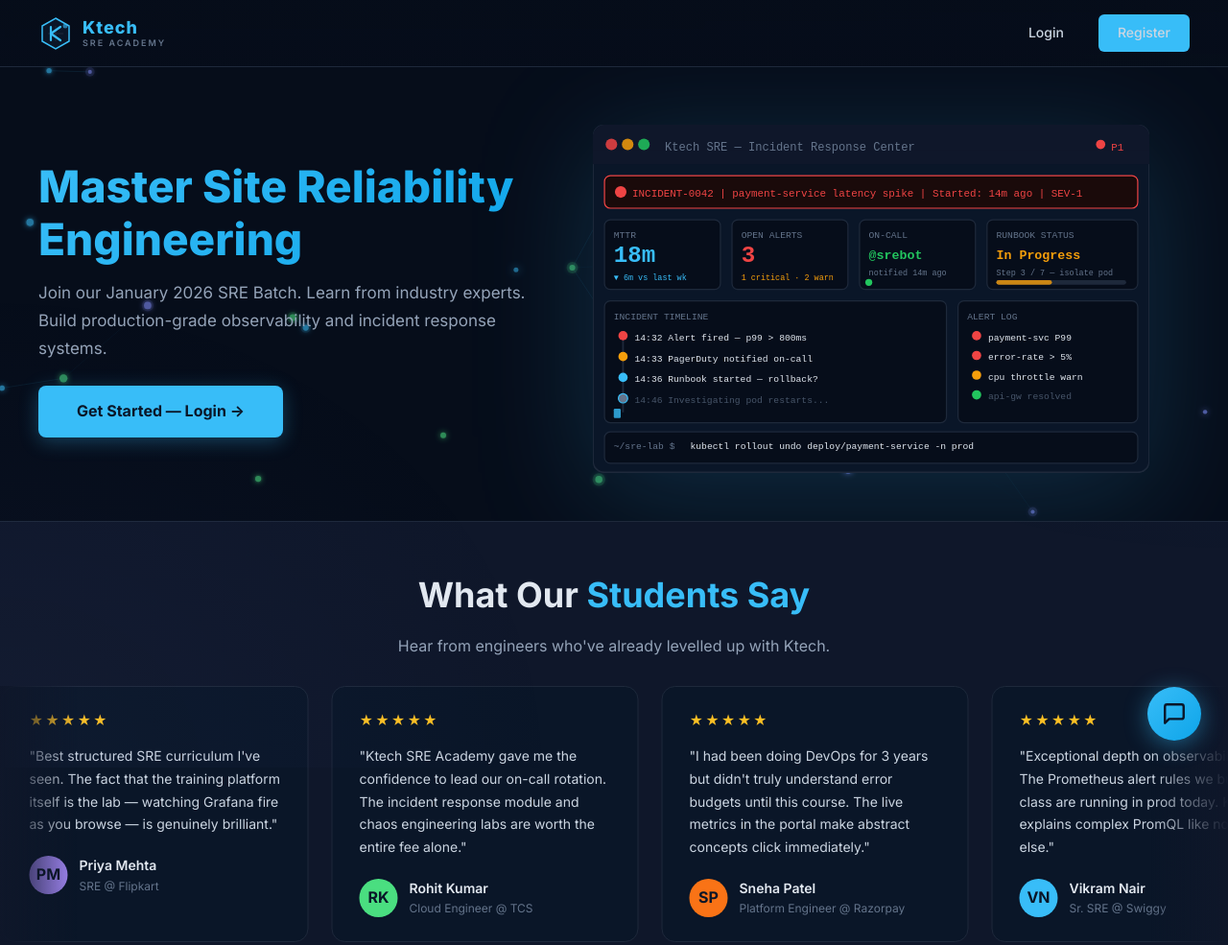
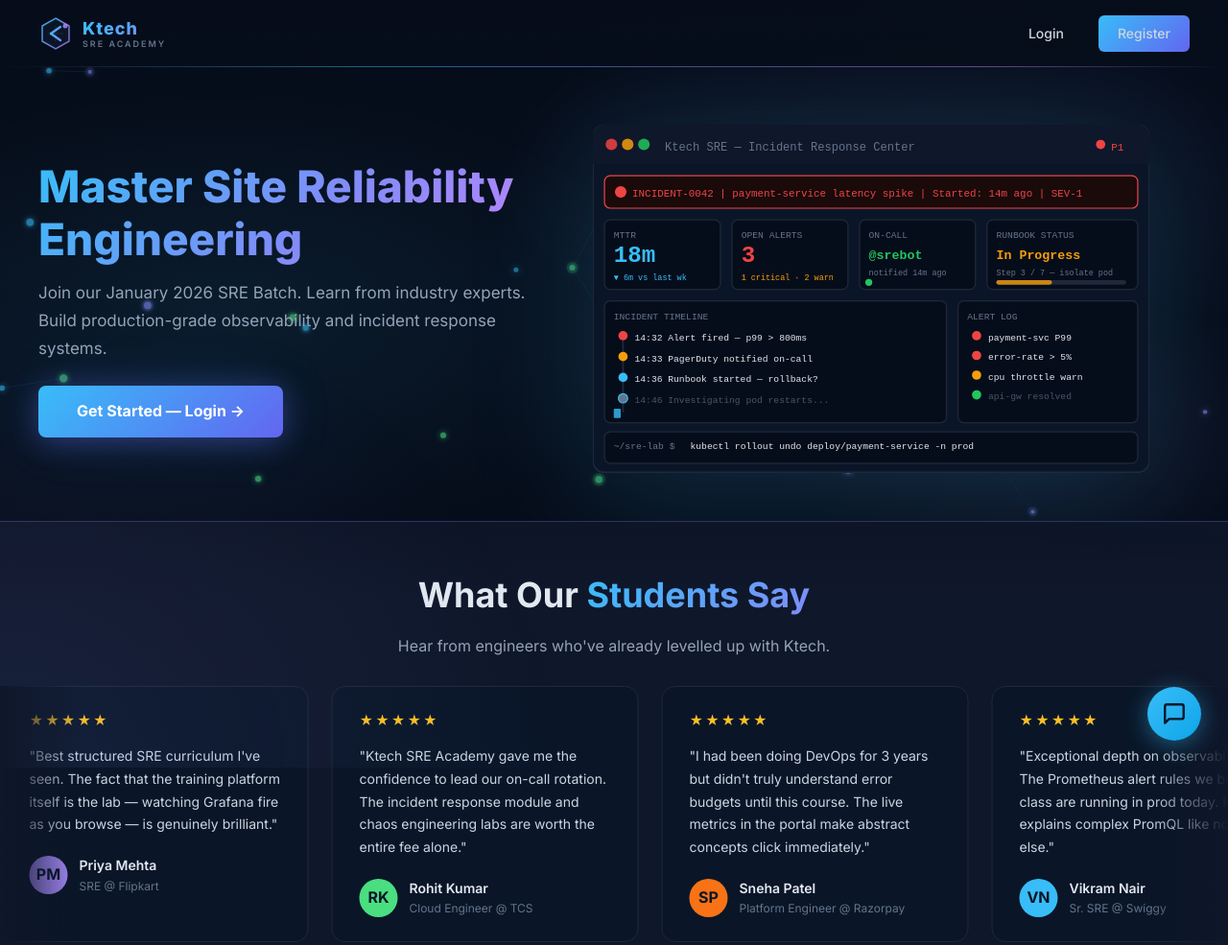
Before and after one commit to chennaiahjogi88/sre-academy, a plain HTML site: page app/frontend/public/index.html in a window 1280 px wide. Shown: the top 985 px of the page at 96% size. Drawn offline with nearby package versions, Linux system fonts and the light colour scheme.

Commit message:
update app of apps with main

```diff
--- a/app/frontend/public/index.html
+++ b/app/frontend/public/index.html
@@ -42,7 +42,7 @@
             position: fixed;
             top: 0; right: 0;
             width: 900px; height: 700px;
-            background: radial-gradient(ellipse at top right, rgba(56,189,248,0.05) 0%, transparent 60%);
+            background: radial-gradient(ellipse at top right, rgba(56,189,248,0.10) 0%, transparent 60%);
             pointer-events: none;
             z-index: 0;
         }
@@ -51,7 +51,7 @@
             position: fixed;
             bottom: 0; left: 0;
             width: 700px; height: 600px;
-            background: radial-gradient(ellipse at bottom left, rgba(129,140,248,0.04) 0%, transparent 60%);
+            background: radial-gradient(ellipse at bottom left, rgba(129,140,248,0.09) 0%, transparent 60%);
             pointer-events: none;
             z-index: 0;
         }
@@ -62,13 +62,22 @@
             top: 0;
             z-index: 100;
             background: linear-gradient(180deg, rgba(6, 13, 26, 0.98) 0%, rgba(6, 13, 26, 0.95) 100%);
-            border-bottom: 1px solid #1e293b;
+            border-bottom: none;
             backdrop-filter: blur(10px);
             padding: 0 40px;
             height: 70px;
             display: flex;
             align-items: center;
             justify-content: space-between;
+        }
+
+        nav::after {
+            content: '';
+            position: absolute;
+            bottom: 0; left: 0; right: 0;
+            height: 1px;
+            background: linear-gradient(90deg, transparent 0%, #38bdf8 30%, #818cf8 60%, #c084fc 80%, transparent 100%);
+            opacity: 0.5;
         }
 
         .nav-brand {
@@ -97,7 +106,10 @@
         .nav-logo-text .brand-main {
             font-size: 18px;
             font-weight: 800;
-            color: #38bdf8;
+            background: linear-gradient(135deg, #38bdf8, #818cf8);
+            -webkit-background-clip: text;
+            -webkit-text-fill-color: transparent;
+            background-clip: text;
             letter-spacing: 1px;
         }
 
@@ -132,8 +144,8 @@
         }
 
         .btn-primary {
-            background: #38bdf8;
-            color: #0a1628;
+            background: linear-gradient(135deg, #38bdf8, #6366f1);
+            color: #fff;
             font-weight: 700;
             padding: 8px 20px !important;
             border-radius: 6px;
@@ -141,15 +153,19 @@
         }
 
         .btn-primary:hover {
-            background: #0ea5e9;
-            box-shadow: 0 0 20px rgba(56, 189, 248, 0.3);
+            background: linear-gradient(135deg, #0ea5e9, #4f46e5);
+            box-shadow: 0 0 24px rgba(99, 102, 241, 0.4);
         }
 
         /* Hero Section */
         .hero {
             padding: 60px 40px 50px;
             text-align: center;
-            background: #060d1a;
+            background:
+                radial-gradient(ellipse 55% 70% at 18% 55%, rgba(56,189,248,0.09) 0%, transparent 70%),
+                radial-gradient(ellipse 50% 60% at 75% 25%, rgba(129,140,248,0.08) 0%, transparent 70%),
+                radial-gradient(ellipse 40% 50% at 85% 80%, rgba(192,132,252,0.05) 0%, transparent 60%),
+                #060d1a;
             position: relative;
             overflow: hidden;
         }
@@ -172,7 +188,7 @@
             font-size: 46px;
             font-weight: 800;
             margin-bottom: 14px;
-            background: linear-gradient(135deg, #38bdf8, #0ea5e9);
+            background: linear-gradient(135deg, #38bdf8 0%, #818cf8 55%, #c084fc 100%);
             -webkit-background-clip: text;
             -webkit-text-fill-color: transparent;
             background-clip: text;
@@ -189,20 +205,20 @@
         .btn-cta {
             display: inline-block;
             padding: 14px 40px;
-            background: #38bdf8;
-            color: #0a1628;
+            background: linear-gradient(135deg, #38bdf8, #6366f1);
+            color: #fff;
             text-decoration: none;
             border-radius: 8px;
             font-weight: 700;
             font-size: 16px;
             transition: all 0.3s;
-            box-shadow: 0 4px 20px rgba(56, 189, 248, 0.3);
+            box-shadow: 0 4px 30px rgba(99,102,241,0.4), 0 0 60px rgba(56,189,248,0.12);
         }
 
         .btn-cta:hover {
-            background: #0ea5e9;
+            background: linear-gradient(135deg, #0ea5e9, #4f46e5);
             transform: translateY(-2px);
-            box-shadow: 0 8px 32px rgba(56, 189, 248, 0.4);
+            box-shadow: 0 8px 40px rgba(99,102,241,0.5), 0 0 80px rgba(56,189,248,0.18);
         }
 
         /* Stats */
@@ -212,8 +228,8 @@
             gap: 30px;
             padding: 80px 40px;
             background: #0f172a;
-            border-top: 1px solid #1e293b;
-            border-bottom: 1px solid #1e293b;
+            border-top: 1px solid rgba(56,189,248,0.2);
+            border-bottom: 1px solid rgba(129,140,248,0.2);
         }
 
         .stat-card {
@@ -229,6 +245,11 @@
             font-variant-numeric: tabular-nums;
         }
 
+        .stat-card:nth-child(1) .stat-number { color: #38bdf8; }
+        .stat-card:nth-child(2) .stat-number { color: #4ade80; }
+        .stat-card:nth-child(3) .stat-number { color: #fbbf24; }
+        .stat-card:nth-child(4) .stat-number { color: #818cf8; }
+
         .stat-label {
             font-size: 14px;
             color: #94a3b8;
@@ -252,7 +273,10 @@
         }
 
         .section-title .accent {
-            color: #38bdf8;
+            background: linear-gradient(135deg, #38bdf8, #818cf8);
+            -webkit-background-clip: text;
+            -webkit-text-fill-color: transparent;
+            background-clip: text;
         }
 
         /* Cards Grid */
@@ -873,8 +897,8 @@
 
         /* ── Testimonials ── */
         .testimonials-section {
-            background: #0f172a;
-            border-top: 1px solid #1e293b;
+            background: linear-gradient(180deg, rgba(129,140,248,0.06) 0%, #0f172a 80px);
+            border-top: 1px solid rgba(129,140,248,0.25);
             padding: 48px 0 56px;
             overflow: hidden;
         }
@@ -919,7 +943,7 @@
             flex-shrink: 0;
             transition: border-color 0.3s;
         }
-        .testimonial-card:hover { border-color: #38bdf8; }
+        .testimonial-card:hover { border-color: #818cf8; }
         .testimonial-stars { color: #fbbf24; font-size: 14px; margin-bottom: 14px; letter-spacing: 2px; }
         .testimonial-quote {
             font-size: 14px;
@@ -950,17 +974,27 @@
         <a href="/" class="nav-brand">
             <!-- Ktech SRE Logo Icon -->
             <svg class="nav-logo-icon" viewBox="0 0 36 36" fill="none" xmlns="http://www.w3.org/2000/svg">
+                <defs>
+                    <linearGradient id="logoGrad" x1="0%" y1="0%" x2="100%" y2="100%">
+                        <stop offset="0%" stop-color="#38bdf8"/>
+                        <stop offset="100%" stop-color="#818cf8"/>
+                    </linearGradient>
+                    <linearGradient id="hexGrad" x1="0%" y1="0%" x2="100%" y2="100%">
+                        <stop offset="0%" stop-color="#38bdf8" stop-opacity="0.9"/>
+                        <stop offset="100%" stop-color="#c084fc" stop-opacity="0.7"/>
+                    </linearGradient>
+                </defs>
                 <!-- Hexagon background -->
-                <polygon points="18,2 32,10 32,26 18,34 4,26 4,10" fill="#0a1628" stroke="#38bdf8" stroke-width="1.5"/>
+                <polygon points="18,2 32,10 32,26 18,34 4,26 4,10" fill="#0a1628" stroke="url(#hexGrad)" stroke-width="1.5"/>
                 <!-- Circuit lines inside -->
                 <line x1="18" y1="10" x2="18" y2="26" stroke="#1e293b" stroke-width="1"/>
                 <line x1="10" y1="18" x2="26" y2="18" stroke="#1e293b" stroke-width="1"/>
                 <!-- K letterform -->
-                <line x1="13" y1="11" x2="13" y2="25" stroke="#38bdf8" stroke-width="2.2" stroke-linecap="round"/>
-                <line x1="13" y1="18" x2="23" y2="11" stroke="#38bdf8" stroke-width="2.2" stroke-linecap="round"/>
-                <line x1="13" y1="18" x2="23" y2="25" stroke="#38bdf8" stroke-width="2.2" stroke-linecap="round"/>
+                <line x1="13" y1="11" x2="13" y2="25" stroke="url(#logoGrad)" stroke-width="2.2" stroke-linecap="round"/>
+                <line x1="13" y1="18" x2="23" y2="11" stroke="url(#logoGrad)" stroke-width="2.2" stroke-linecap="round"/>
+                <line x1="13" y1="18" x2="23" y2="25" stroke="url(#logoGrad)" stroke-width="2.2" stroke-linecap="round"/>
                 <!-- Accent dot -->
-                <circle cx="28" cy="10" r="2.5" fill="#38bdf8" opacity="0.6"/>
+                <circle cx="28" cy="10" r="2.5" fill="#c084fc" opacity="0.8"/>
             </svg>
             <span class="nav-logo-text">
                 <span class="brand-main">Ktech</span>
```
